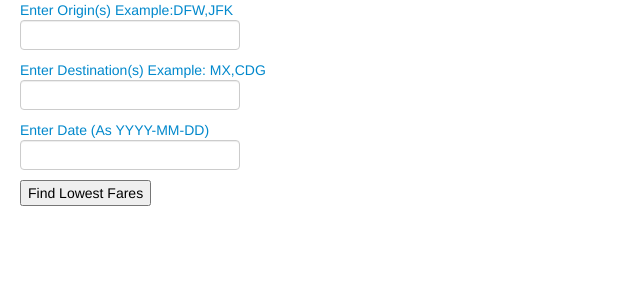
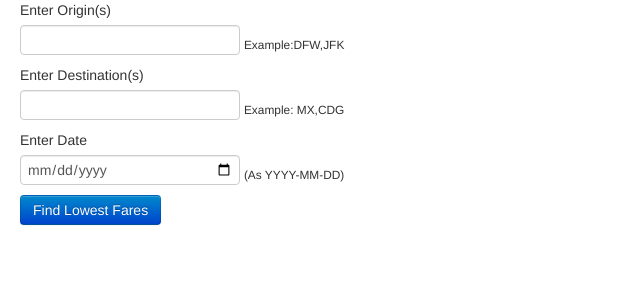
Before and after one commit to JShimota/trip-together, a Flask app: page / in a window 1280 px wide. Shown: the top 300 px of the page, without its empty margins (0-640 px from the left). Run offline with Flask 2, Linux system fonts and the light colour scheme; parts of the project's set-up code (start-up, migrations or seed data) failed here and were passed over.

Commit message:
html changes

```diff
--- a/templates/index.html
+++ b/templates/index.html
@@ -14,6 +14,33 @@
 
 	<div class="container-fluid">
 
+
+	    <form action="." method="POST">
+
+
+		  <div class="form-group">
+		  <label for="origin">Enter Origin(s)</label>
+		  <input type="text" class="form-control" id="origin" aria-describedby="originHelp" placeholder="">
+          <small id="originHelp" class="form-text text-muted">Example:DFW,JFK</small>
+          </div>
+
+		  <div class="form-group">
+		  <label for="destination">Enter Destination(s)</label>
+		  <input type="text" class="form-control" id="origin" aria-describedby="destinationHelp" placeholder="">
+          <small id="destinationHelp" class="form-text text-muted">Example: MX,CDG</small>
+          </div>
+
+		   <div class="form-group">
+		  <label for="destination">Enter Date</label>
+		  <input type="date" class="form-control" id="dae" aria-describedby="dateHelp" placeholder="">
+          <small id="dateHelp" class="form-text text-muted">(As YYYY-MM-DD)</small>
+          </div>
+
+        <input type="submit"  class="btn btn-primary" name="findFares" value="Find Lowest Fares">
+    </form>
+
+
+   <!--
     <form action="." method="POST">
 
 		<a>Enter Origin(s) Example:DFW,JFK<a>
@@ -30,7 +57,7 @@
         <input type="text" name="date">
 		<br>
         <input type="submit" name="findFares" value="Find Lowest Fares">
-    </form>
+    </form> -->
 
 	</div>
 </body>
```
